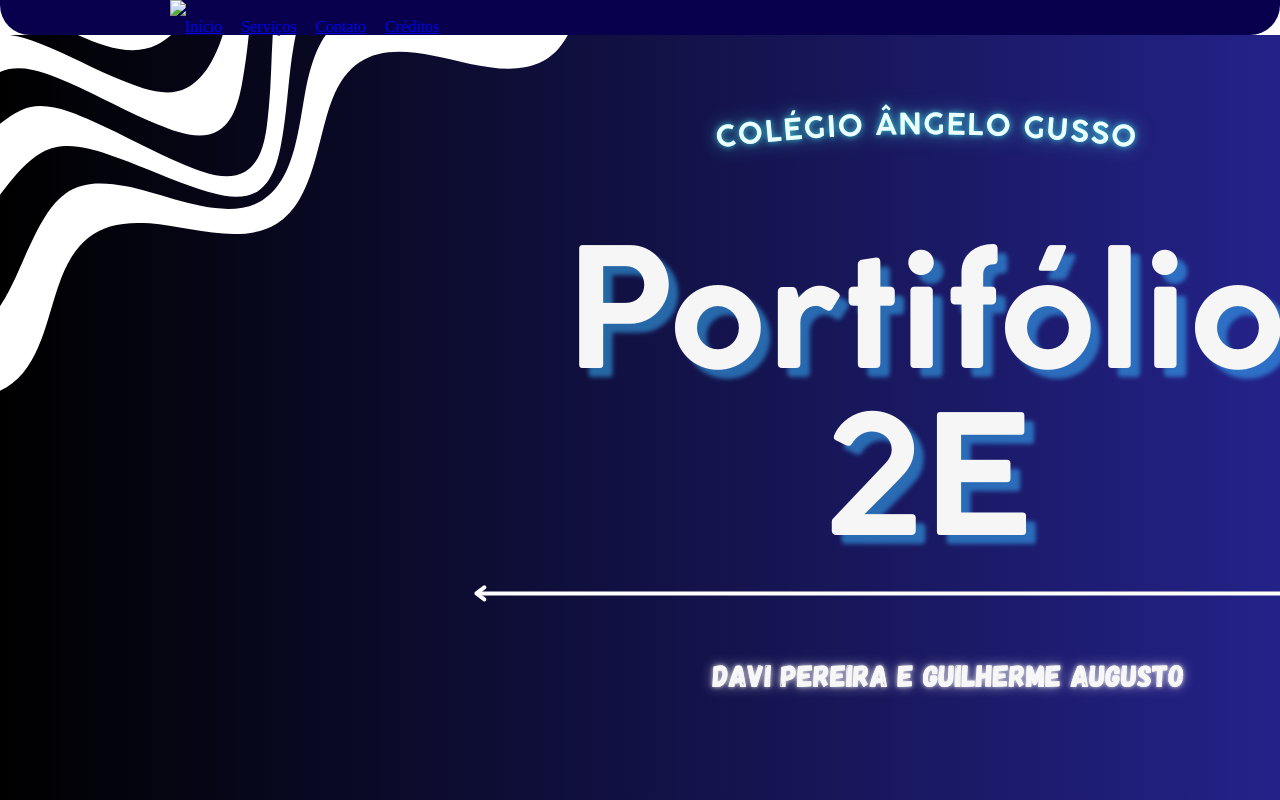
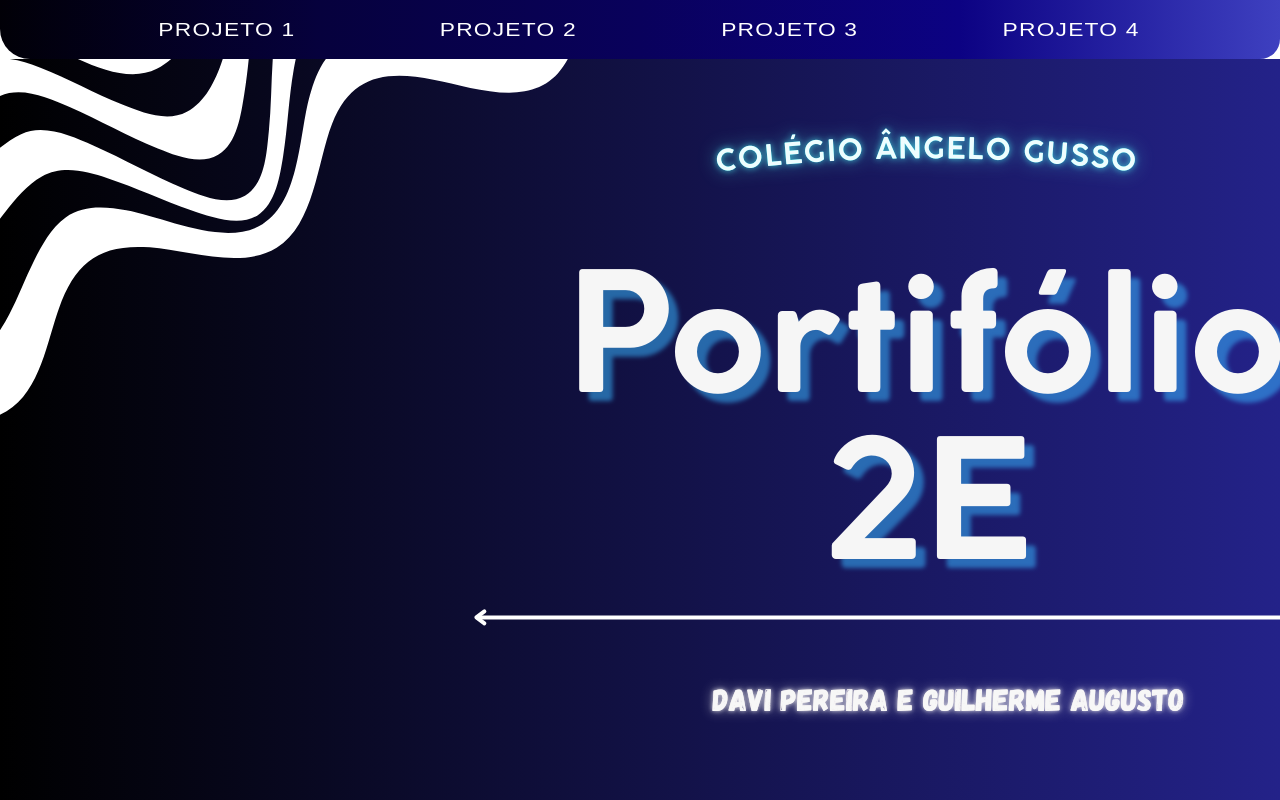
Before and after one commit to ImTizy/poritifilo, a plain HTML site: page index.html in a window 1280 px wide. Shown: the top 800 px of the page. Drawn offline with Linux system fonts and the light colour scheme.

Commit message:
Add files via upload

```diff
--- a/index.css
+++ b/index.css
@@ -2,20 +2,37 @@
     position: relative;
     width: 940px;
     margin: 0 auto;
+    padding: 20px;
+    text-align: center;
+    text-transform: uppercase;
+    color:black;
+    font-family: sans-serif;
+    font-size: 19px;
+    text-decoration: none;
+    transform: scaleX(1.2);
 }
 
-header h1 img{
-    width: 125px;
+nav li:hover {
+    background-color: rgb(52, 87, 151);
+    border-radius: 10px;
 }
 
 header {
-    background-color: rgb(8, 0, 77);
-    padding: 20px 0;
+    background: linear-gradient(to right, #010007, #06013d, #09015c, #0c0283, #3e40c0);
+    padding: 80px;
     border-bottom-left-radius: 30px;
-    border-bottom-right-radius: 30px;
+    border-bottom-right-radius: 20px;
 }
 
 nav li {
     display: inline;
     margin: 0 0 0 15px;
+    transition: 200ms ease-in-out;;
 }
+
+nav li a{
+    text-decoration: none;
+    color: white;
+    letter-spacing: 1px;
+    margin: 50px;
+}
--- a/index.html
+++ b/index.html
@@ -11,13 +11,12 @@
 <body>
     <header>
         <div class="caixa">
-             <h1><img src="banner2.png"></h1>
               <nav>
                 <ul>
-                  <li><a href="index.html"><b>Início</b></a></li>
-                  <li><a href="servicos.html"><b>Serviços</b></a></li>
-                  <li><a href="contato.html"><b>Contato</b></a></li>
-                  <li><a href="creditos.html"><b>Créditos</b></a></li>
+                  <li><a href="index.html"><b>Projeto 1</b></a></li>
+                  <li><a href="servicos.html"><b>Projeto 2</b></a></li>
+                  <li><a href="contato.html"><b>Projeto 3</b></a></li>
+                  <li><a href="creditos.html"><b>Projeto 4</b></a></li>
                 </ul>
               </nav>
             </div>
```
